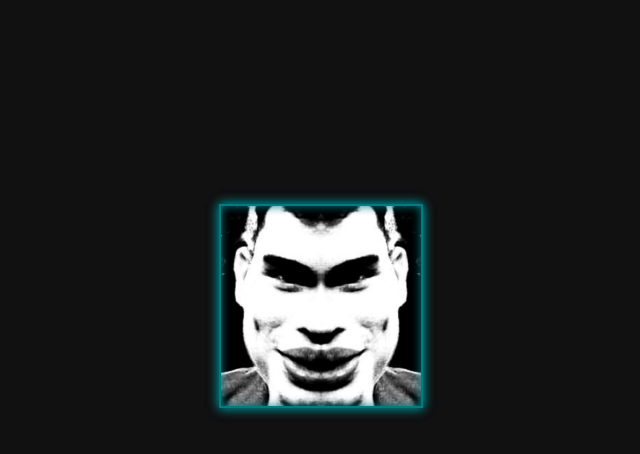
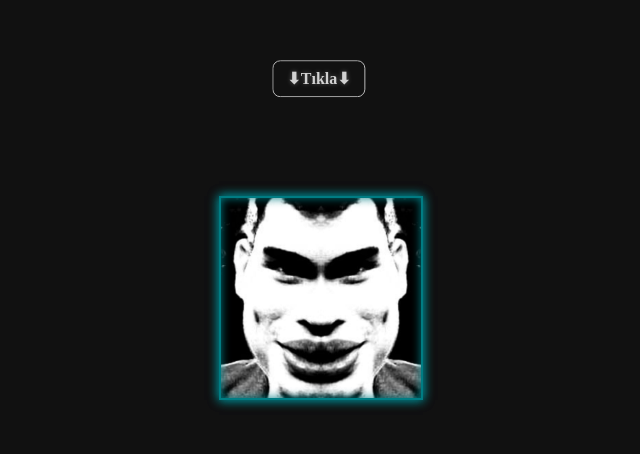
Before and after one commit to lymphtron/secret, a plain HTML site: page index.html in a window 1280 px wide. Shown: the part 184-638 px from the top of the page, without its empty margins (321-961 px from the left). Drawn offline with Linux system fonts and the light colour scheme.

Commit message:
Add files via upload

```diff
--- a/index.html
+++ b/index.html
@@ -9,6 +9,13 @@ body {
   display: flex;
   justify-content: center;
   align-items: center;
+  margin: 0;
+  overflow: hidden;
+}
+
+/* Kutuyu ve yazıyı birlikte taşıyan container */
+.container {
+  position: relative;
 }
 
 .scene {
@@ -47,6 +54,37 @@ body {
     inset 0 0 10px rgb(255, 0, 0),
     0 0 10px rgb(255, 0, 0);
   animation: rgbBorder 2000ms linear infinite;
+}
+
+/* Instruction kartı */
+#click-hint {
+  position: absolute;
+  bottom: 100%; /* Kutunun üstünde */
+  left: 50%;
+  transform: translateX(-50%);
+  margin-bottom: 18px;
+
+  padding: 8px 14px;
+
+  border-radius: 8px;
+  border: 1px solid #bbb;
+
+  font-size: 16px;
+  color: #d1d1d1;
+  font-weight: 800;
+
+  text-shadow: 0 0 5px rgba(255,255,255,0.3);
+
+
+  animation: hintFloat 1.3s ease-in-out infinite;
+  transition: opacity 0.2s ease;
+}
+
+/* Kart animasyonu — SADECE hareket, opacity yok */
+@keyframes hintFloat {
+  0%   { transform: translateX(-50%) translateY(0); }
+  50%  { transform: translateX(-50%) translateY(-4px); }
+  100% { transform: translateX(-50%) translateY(0); }
 }
 
 /* Yüzler */
@@ -91,11 +129,12 @@ body {
 </head>
 <body>
 
-<!-- Arka plan müzik -->
-<audio id="bgm" src="funkytown.mp3" loop></audio>
+<!-- Instruction kartı + sahne bir arada -->
+<div class="container">
+
+  <div id="click-hint">⬇Tıkla⬇</div>
 
   <div class="scene">
-  <!-- BAŞTA paused class'ı ekliyoruz -->
     <div class="cube-wrapper paused">
       <div class="cube paused">
         <div class="front"></div>
@@ -108,18 +147,26 @@ body {
     </div>
   </div>
 
+</div>
+
+<!-- Arka plan müzik -->
+<audio id="bgm" src="funkytown.mp3" loop></audio>
+
 <script>
-// TIKLAMA → müzik + animasyon aynı anda başlasın
+// TIKLAMA → yazı kaybolur + müzik başlar + animasyonlar aktif olur
 window.addEventListener('click', function () {
+
+  // Müzik
   const audio = document.getElementById('bgm');
   audio.play().catch(() => {});
 
-  const wrapper = document.querySelector('.cube-wrapper');
-  const cube    = document.querySelector('.cube');
+  // Animasyonlar
+  document.querySelector('.cube-wrapper').classList.remove('paused');
+  document.querySelector('.cube').classList.remove('paused');
 
-  // paused class'ını kaldır → animasyonlar çalışmaya başlasın
-  wrapper.classList.remove('paused');
-  cube.classList.remove('paused');
+  // Instruction kartını yok et
+  const hint = document.getElementById("click-hint");
+  hint.style.opacity = 0;
 
 }, { once: true });
 </script>
```
Lines whose indentation alone changed are shown as unchanged.
